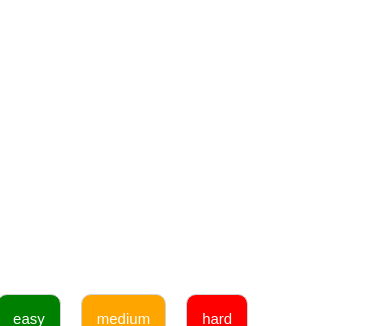
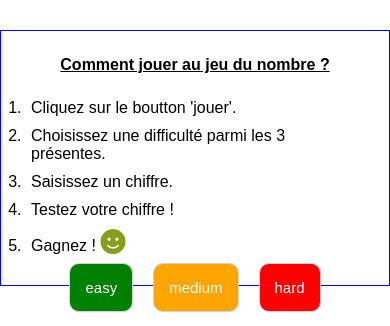
Before and after one commit to Theo02-12/number-game, a plain HTML site: page index.html in a window 390 px wide. Shown: the top 326 px of the page. Drawn offline with Linux system fonts and the light colour scheme.

Commit message:
finished 95%

```diff
--- a/app.js
+++ b/app.js
@@ -29,7 +29,7 @@ function startGame() {
         resultRandom = random(11, 0)
         top.append(easyDifficult)
         medium.disabled = true;
-        hard.disabled = true;console.log(resultRandom);
+        hard.disabled = true;
     }
     // boutton mode medium
     function mediumBtn() {
@@ -46,7 +46,7 @@ function startGame() {
         top.append(hardDifficult)
         medium.disabled = true;
         easy.disabled = true;
-        i = 2;
+        i = i + 1;
         i++;
     }
 
@@ -57,6 +57,7 @@ function startGame() {
     //variable pour le nombre d'essai
     let i = 1;
     //
+    // creation elements dans la page html
     var textWin = document.createElement("h1")
     var textAttempt = document.createElement("h3")
     let br = document.createElement("br")
@@ -66,8 +67,6 @@ function startGame() {
     // fonction pour tester l'essai
     function testNumber() {
 
-
-        console.log(resultRandom)
         const selectNumber = document.querySelector('#chiffre').value;
 
 
@@ -78,13 +77,7 @@ function startGame() {
             check.disabled = true;
 
         } else {
-            if (i == 1 || i == 3) {
-                textWin.innerHTML += `${i} essai`
-            }else if(i == 2){
-                textWin.innerHTML += `${i}ème essai`
-            } else if(i == 3) {
-                textWin.innerHTML += `${i}ème essai`
-            }
+
             if (selectNumber > resultRandom) {
                 setTimeout(function () {
                     textAttempt.innerHTML = `${selectNumber}? .. c'est moins`;
@@ -97,12 +90,21 @@ function startGame() {
                 }, 500);
             }
 
+            if (i == 1) {
+                textWin.innerHTML += `${i}er essai`
+            }else if(i == 2){
+                textWin.innerHTML += `${i}ème essai`
+            } else if(i == 3) {
+                 textWin.innerHTML = `Dommage c'était ${resultRandom}`;
+            }
+
             textWin.append(br, textAttempt)
         }
         // nombre d'essais
         if (i < 3) {
             i++;
         } else if (i == 3) {
+
             playAgain.style.display = "block";
             start.disabled = true;
             check.disabled = true;
--- a/index.html
+++ b/index.html
@@ -11,7 +11,16 @@
 </head>
 
 <body>
-
+    <div class="instructions">
+        <p><strong>Comment jouer au jeu du nombre ?</strong> </p>
+        <ol>
+            <li>Cliquez sur le boutton 'jouer'.</li>
+            <li>Choisissez une difficulté parmi les 3 présentes.</li>
+            <li>Saisissez un chiffre.</li>
+            <li>Testez votre chiffre !</li>
+            <li>Gagnez ! <i class="fa-solid fa-smile"></i></li>
+        </ol>
+    </div>
     <div id="btn-content">
         <div>
             <button onclick="startGame()" id="start">Jouer</button>
--- a/style.css
+++ b/style.css
@@ -77,3 +77,83 @@ h3{
     background-color: red;
     color: white;
 }
+@media (max-width: 728px) {
+    body{
+        flex-direction: column;
+    }
+    #container{
+        margin-top: 20px;
+    }
+}
+
+
+#easy, #medium, #hard{
+    position: relative;
+}
+#easy::before{
+    width: 120px;
+    line-height: 20px;
+    content: "3 essais" "\A" " 1 to 10 number" "\A" ;
+    white-space: pre;
+    position: absolute;
+    color: black;
+    top: -90px;
+    left: -70px;
+    opacity: 0;
+    transition: opacity .5s linear;
+    border: 1px dashed black;
+}
+#easy:hover::before{
+    opacity: 1;
+}
+#medium::before{
+    width: 120px;
+    line-height: 20px;
+    content: "2 essais" "\A" " 1 to 50 number" "\A" ;
+    white-space: pre;
+    position: absolute;
+    color: black;
+    top: -90px;
+    left: -25px;
+    opacity: 0;
+    transition: opacity .5s linear;
+    border: 1px dashed black;
+}
+#medium:hover::before{
+    opacity: 1;
+}
+#hard::before{
+    width: 120px;
+    line-height: 20px;
+    content: "1 seul essai" "\A" " 1 to 100 number" "\A" ;
+    white-space: pre;
+    position: absolute;
+    color: black;
+    top: -90px;
+    left: 0px;
+    opacity: 0;
+    transition: opacity .5s linear;
+    border: 1px dashed black;
+}
+#hard:hover::before{
+    opacity: 1;
+}
+.instructions{
+    position: absolute;
+    top: 0;
+    margin-top: 30px;
+    border: 1px solid blue;
+    padding: 25px;
+}
+.instructions p{
+    margin-bottom: 20px;
+    text-decoration: underline;
+    text-align: center;
+}
+.instructions li{
+    padding: 5px;
+}
+.instructions i{
+    color: rgb(134, 159, 27);
+    font-size: 25px;
+}
```
